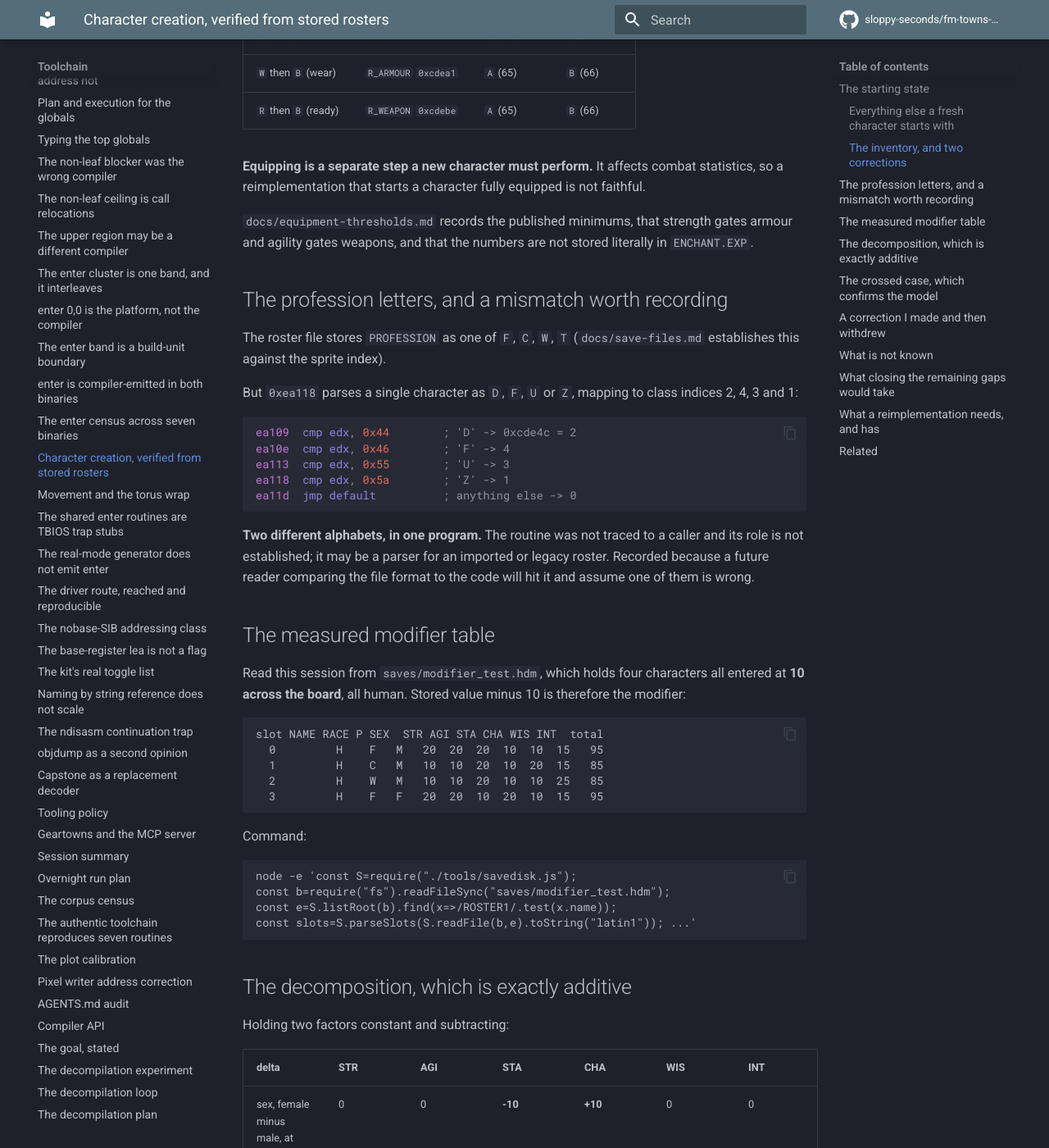
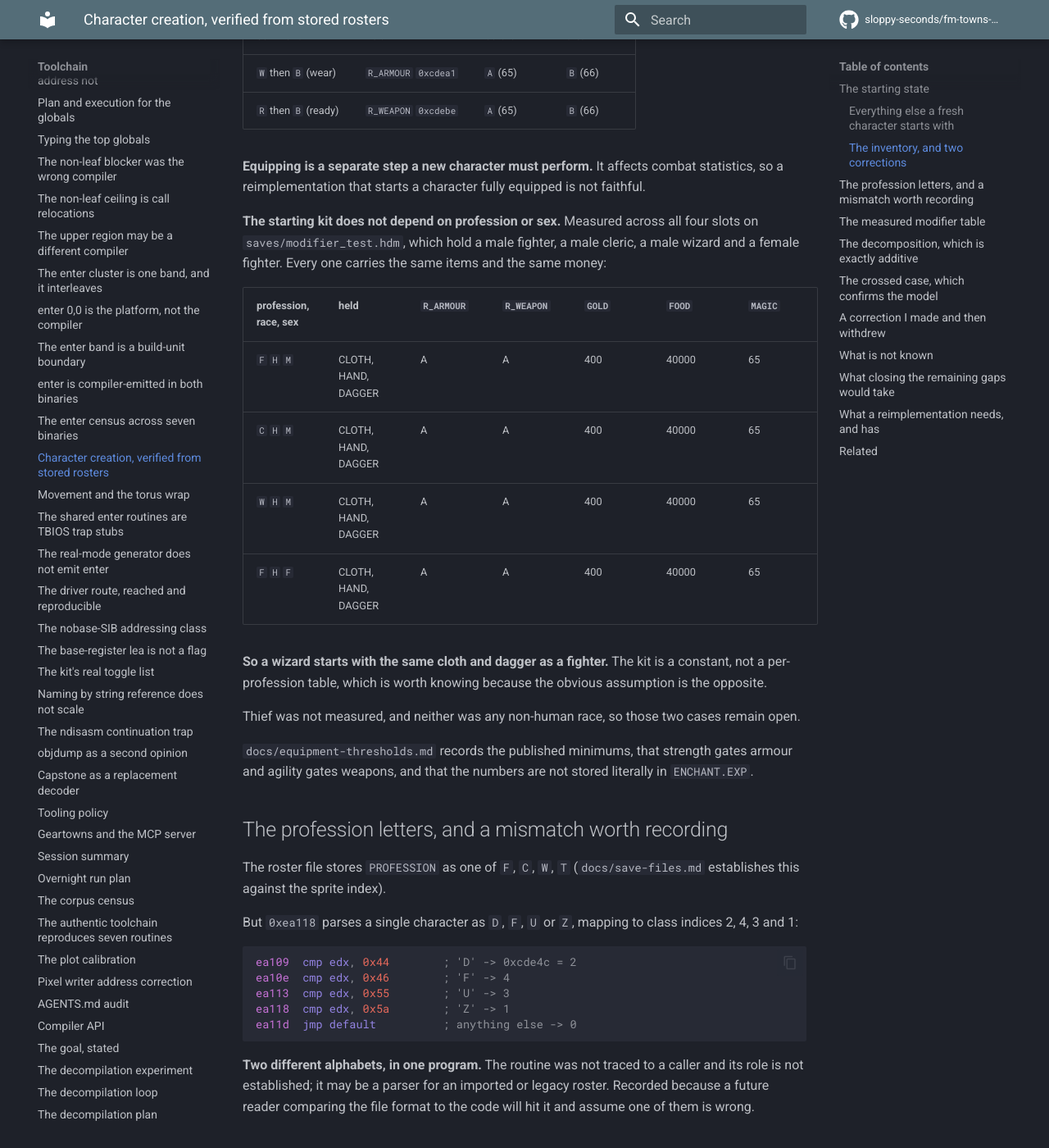
Before and after one commit to sloppy-seconds/fm-towns-ultima, an MkDocs documentation site: the page built from docs/character-creation.md, in a window 1280 px wide and 1400 px high, scrolled down 1960 px. Shown: the whole window at 82% size. Built offline with MkDocs 1.6.1 and Material for MkDocs 9.7.7, drawn with Linux system fonts in a browser that asks for light colours; comment, search, counter and statistics services are not loaded.

Commit message:
Starting kit is uniform: a wizard gets the same cloth and dagger
Raised as a question and answered by measurement rather than assumption.
The four slots on saves/modifier_test.hdm hold a male fighter, male
cleric, male wizard and female fighter, and all four carry the identical
kit:

  CLOTH HAND DAGGER   R_ARMOUR=A R_WEAPON=A   GOLD=400 FOOD=40000 MAGIC=65

So the starting kit is a constant, not a per-profession table. The
obvious assumption was the opposite and the data says no.

Thief and non-human races remain unmeasured.

```diff
--- a/docs/character-creation.md
+++ b/docs/character-creation.md
@@ -63,6 +63,22 @@ It is an item code. Equipping changes it to `B`:
 
 **Equipping is a separate step a new character must perform.** It affects combat statistics, so a
 reimplementation that starts a character fully equipped is not faithful.
+
+**The starting kit does not depend on profession or sex.** Measured across all four slots on
+`saves/modifier_test.hdm`, which hold a male fighter, a male cleric, a male wizard and a female
+fighter. Every one carries the same items and the same money:
+
+| profession, race, sex | held | `R_ARMOUR` | `R_WEAPON` | `GOLD` | `FOOD` | `MAGIC` |
+|---|---|---|---|---|---|---|
+| `F` `H` `M` | CLOTH, HAND, DAGGER | A | A | 400 | 40000 | 65 |
+| `C` `H` `M` | CLOTH, HAND, DAGGER | A | A | 400 | 40000 | 65 |
+| `W` `H` `M` | CLOTH, HAND, DAGGER | A | A | 400 | 40000 | 65 |
+| `F` `H` `F` | CLOTH, HAND, DAGGER | A | A | 400 | 40000 | 65 |
+
+**So a wizard starts with the same cloth and dagger as a fighter.** The kit is a constant, not a
+per-profession table, which is worth knowing because the obvious assumption is the opposite.
+
+Thief was not measured, and neither was any non-human race, so those two cases remain open.
 
 `docs/equipment-thresholds.md` records the published minimums, that strength gates armour and
 agility gates weapons, and that the numbers are not stored literally in `ENCHANT.EXP`.
```
